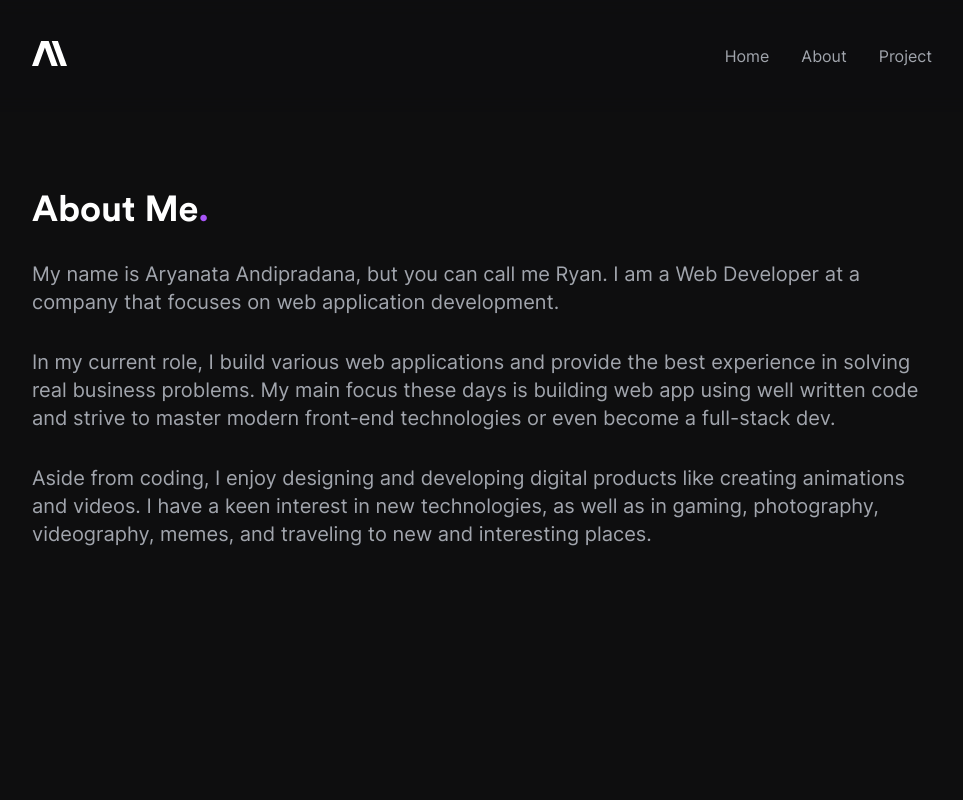
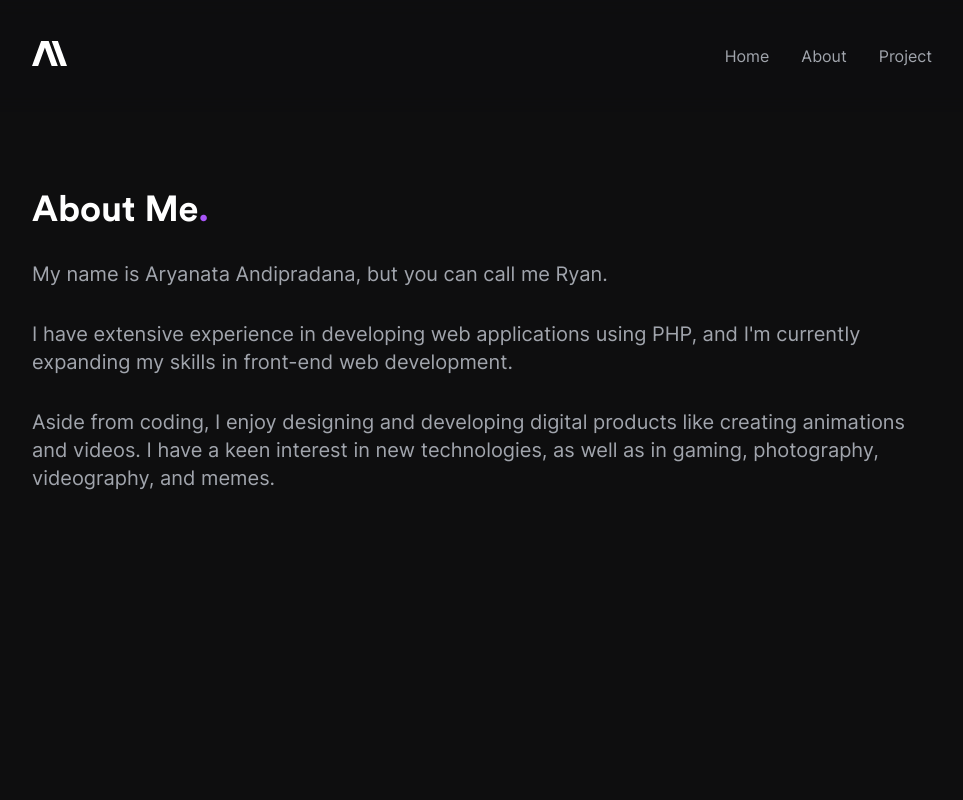
Before and after one commit to aryanataandi/aryanataandi-next, a Next.js app: page /about in a window 1280 px wide. Shown: the top 800 px of the page, without its empty margins (158-1121 px from the left). Built offline with nearby package versions, Linux system fonts and the light colour scheme.

Commit message:
update about.js & projects.js

```diff
--- a/pages/about.js
+++ b/pages/about.js
@@ -3,25 +3,25 @@ import Head from "next/head";
 export default function Archive() {
   return (
     <section className="mt-48">
+      <Head>
+        <title>About Me | Aryanata Andipradana</title>
+      </Head>
       <h2 className="leading-none mb-8">
         About Me<span className="text-purple-500">.</span>
       </h2>
       <div className="text-secondary">
         <p className="text-xl mb-8">
-          My name is Aryanata Andipradana, but you can call me Ryan. I am a Web
-          Developer at a company that focuses on web application development.
+          My name is Aryanata Andipradana, but you can call me Ryan.
         </p>
         <p className="text-xl mb-8">
-          In my current role, I build various web applications and provide the
-          best experience in solving real business problems. My main focus these
-          days is building web app using well written code and strive to master
-          modern front-end technologies or even become a full-stack dev.
+          I have extensive experience in developing web applications using PHP,
+          and I'm currently expanding my skills in front-end web development.
         </p>
         <p className="text-xl mb-8">
           Aside from coding, I enjoy designing and developing digital products
           like creating animations and videos. I have a keen interest in new
-          technologies, as well as in gaming, photography, videography, memes,
-          and traveling to new and interesting places.
+          technologies, as well as in gaming, photography, videography, and
+          memes.
         </p>
       </div>
     </section>
--- a/pages/projects.js
+++ b/pages/projects.js
@@ -187,7 +187,7 @@ export default function Projects() {
             })}
           </tbody>
         </table>
-        <small className="text-gray-700">* and many projects that i can't mention</small>
+        <small className="text-white text-opacity-20">* and many projects that i can't mention</small>
       </div>
     </div>
   );
```
